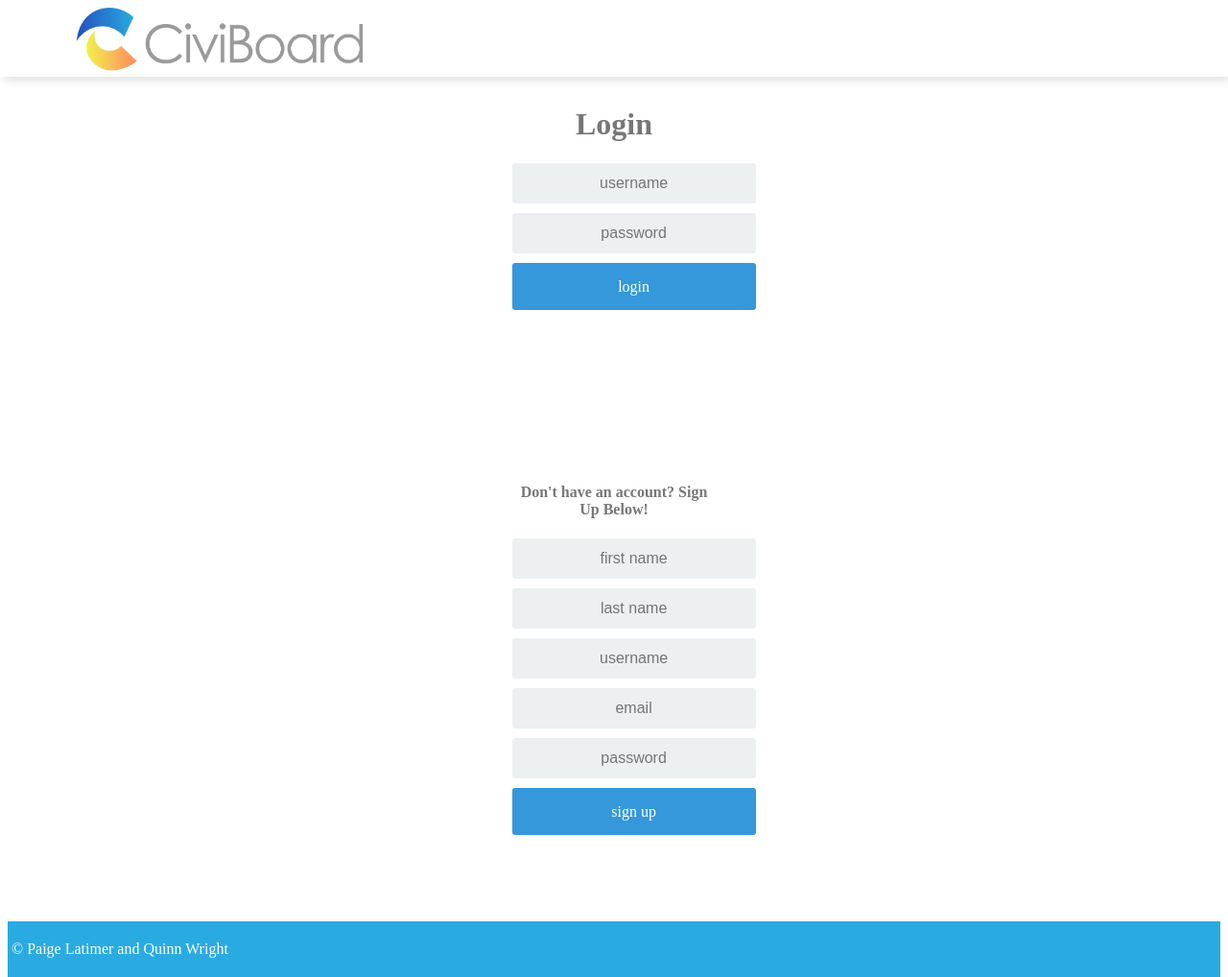
After one commit to qwright/my-civi-board, a PHP site: page /signin.html in a window 1280 px wide. The commit adds this page. Shown: the whole page at 96% size. Run offline with PHP 8.4, Linux system fonts and the light colour scheme.

Commit message:
add login/signup page and link to logo on index

```diff
--- /dev/null
+++ b/signin.html
@@ -0,0 +1,68 @@
+<!DOCTYPE html>
+<html lang="en">
+  <head>
+    <meta charset="UTF-8" />
+    <link rel="stylesheet" href="styles/styles.css" />
+    <title>MyCiviBoard</title>
+  </head>
+  <body>
+    <header>
+    <div class='logo'>
+    <a href = "index.html"><img src ="images/civiboard_logoV1.png" alt ="logo" width="300px"></a>
+    </div>
+    </header>
+    <main>
+        <div class="login">
+            <div class="login-screen">
+                <div class="app-title">
+                    <h1>Login</h1>
+                </div>
+
+                <div class="login-form">
+                    <div class="control-group">
+                    <input type="text" class="login-field" value="" placeholder="username" id="login-name">
+
+                    </div>
+
+                    <div class="control-group">
+                    <input type="password" class="login-field" value="" placeholder="password" id="login-pass">
+
+                    </div>
+
+                    <a class="btn btn-primary btn-large btn-block" href="#">login</a>
+                </div>
+            </div>
+        </div>
+        <div class = "login">
+            <div class="login-screen">
+                <div class="app-title">
+                    <h4>Don't have an account? Sign Up Below!</h4>
+                </div>
+                <div class="login-form">
+                    <div class="control-group">
+                        <input type="text" class="login-field" value="" placeholder="first name" id="fName">
+                        </div>
+                    <div class="control-group">
+                            <input type="text" class="login-field" value="" placeholder="last name" id="lName">
+                        </div>
+                    <div class="control-group">
+                    <input type="text" class="login-field" value="" placeholder="username" id="login-name">
+                    </div>
+                    <div class="control-group">
+                    <input type="email" class="login-field" value="" placeholder="email" id="email">
+                    </div>
+                    <div class="control-group">
+                    <input type="password" class="login-field" value="" placeholder="password" id="login-pass">
+                    </div>
+
+                    <a class="btn btn-primary btn-large btn-block" href="#">sign up</a>
+            </div>
+
+        </div>
+
+    </main>
+    <footer>
+		<p>&copy; Paige Latimer and Quinn Wright</p>
+	</footer>
+    </body>
+    </html>
--- a/styles/styles.css
+++ b/styles/styles.css
@@ -147,3 +147,75 @@ footer {
   color: white;
   padding: 0.25em;
 }
+
+
+  .login {
+  text-align: center;
+  margin: 20px auto;
+  width: 20%;
+  padding: 50px;
+
+
+  }
+  .login-screen {
+  background-color: #FFF;
+  padding: 20px;
+  border-radius: 5px
+  }
+
+  .app-title {
+  text-align: center;
+  color: #777;
+  }
+
+  .login-form {
+  text-align: center;
+  }
+  .control-group {
+  margin-bottom: 10px;
+  }
+
+  input {
+  text-align: center;
+  background-color: #ECF0F1;
+  border: 2px solid transparent;
+  border-radius: 3px;
+  font-size: 16px;
+  font-weight: 200;
+  padding: 10px 0;
+  width: 250px;
+  transition: border .5s;
+  }
+
+  input:focus {
+  border: 2px solid #3498DB;
+  box-shadow: none;
+  }
+
+  .btn {
+    border: 2px solid transparent;
+    background: #3498DB;
+    color: #ffffff;
+    font-size: 16px;
+    line-height: 25px;
+    padding: 10px 0;
+    text-decoration: none;
+    text-shadow: none;
+    border-radius: 3px;
+    box-shadow: none;
+    transition: 0.25s;
+    display: block;
+    width: 250px;
+    margin: 0 auto;
+  }
+
+  .btn:hover {
+    background-color: #2980B9;
+  }
+
+  .login-link {
+    font-size: 12px;
+    color: #444;
+    display: block;
+    margin-top: 12px;
+  }
```
